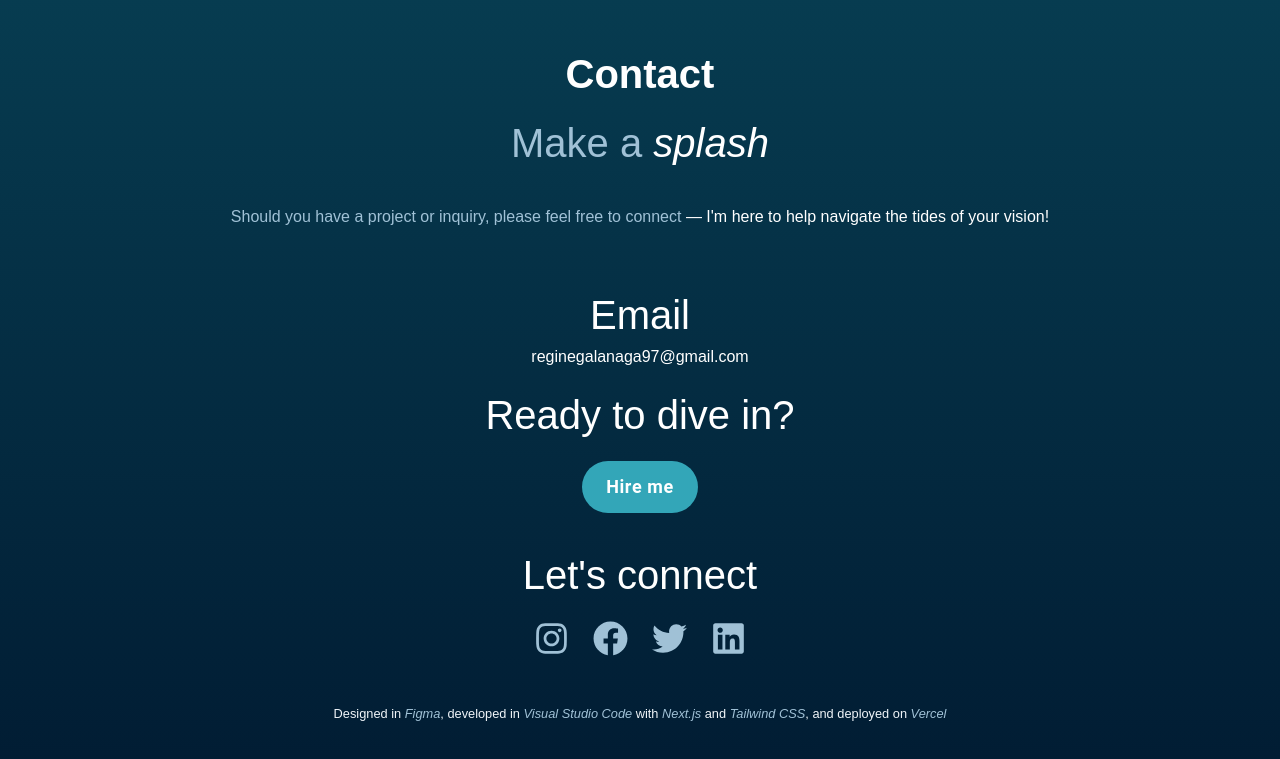
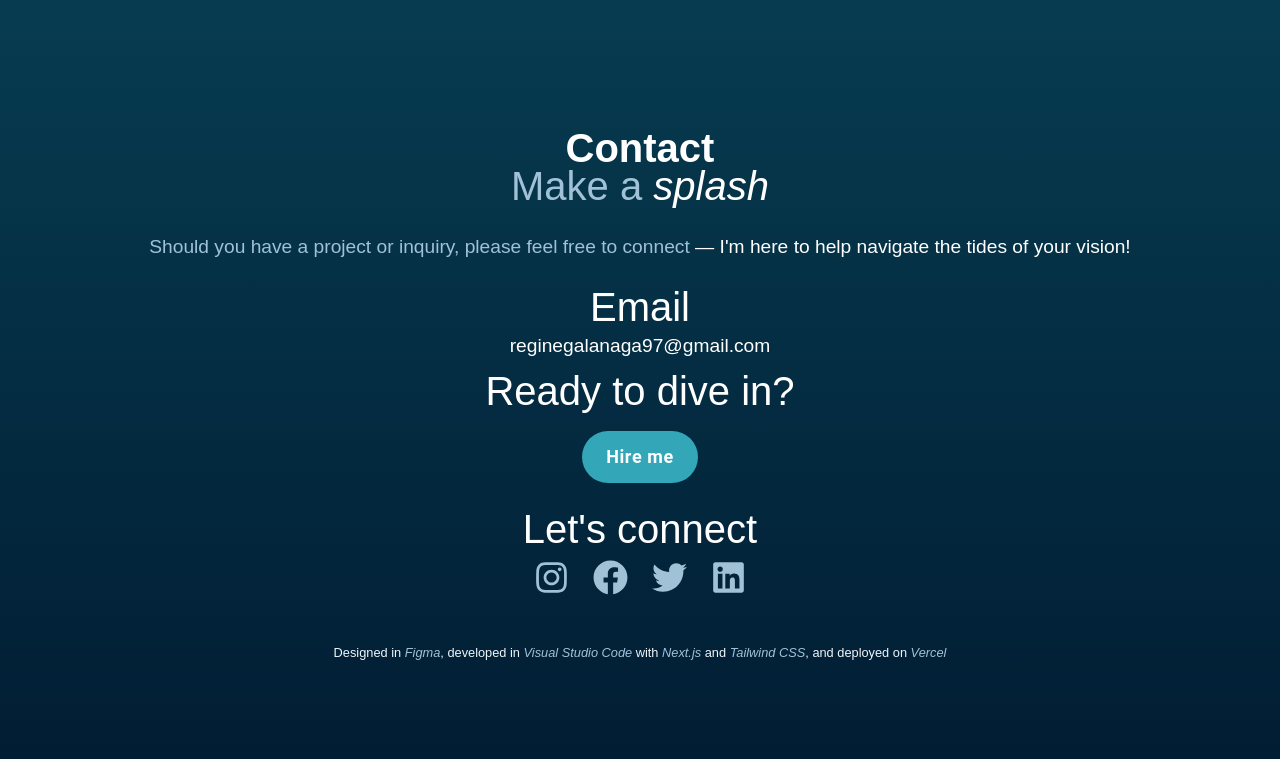
Before and after one commit to Regine-18/My-Portfolio, a Next.js app: page / in a window 1280 px wide. Shown: the part 4119-4878 px from the top of the page. Built offline with nearby package versions, Linux system fonts and the light colour scheme.

Commit message:
fix the extra space at the bottom of container section

```diff
--- a/app/components/Contact.js
+++ b/app/components/Contact.js
@@ -3,7 +3,8 @@ import React from 'react';
 import { FaInstagram, FaFacebook, FaTwitter, FaLinkedin } from 'react-icons/fa';
 
 const Contact = () => (
-  <div className="w-full max-w-full text-center h-screen flex justify-center flex-col px-10">
+  <div className="flex justify-center items-center text-center px-10 md:h-screen">
+  <div className="section-title">
     <div className="section-title">
       <h1 className="font-bold text-white">Contact</h1>
       <h2 className="">
@@ -46,6 +47,7 @@ const Contact = () => (
         and deployed on <span className="text-pblue italic">Vercel</span>
       </p>
     </div>
+    </div>
   </div>
 );
 
--- a/app/page.tsx
+++ b/app/page.tsx
@@ -27,7 +27,7 @@ export default function Home() {
         <section id="portfolio">
           <Portfolio />
         </section>
-        <section id="section">
+        <section id="contact">
           <Contact />
         </section>
       </div>
```
